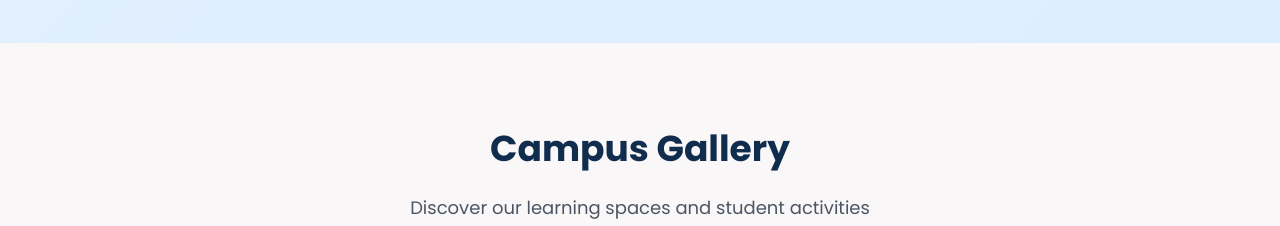
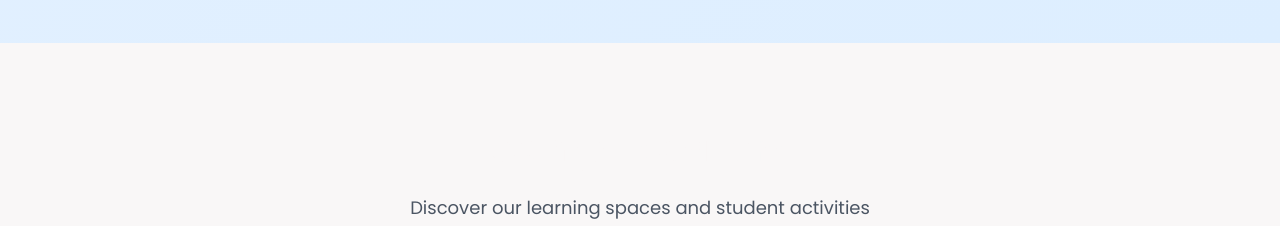
Before and after one commit to DhanushSaiCoder/AndhraPolytechnic, a React (Create React App) app in the folder frontend/: page / in a window 1280 px wide. Shown: the part 5360-5586 px from the top of the page. Built offline with nearby package versions, Linux system fonts and the light colour scheme.

Commit message:
fix: Update title color in CollegeGallery.css for better visibility

```diff
--- a/frontend/src/styles/HomeStyles/CollegeGallery.css
+++ b/frontend/src/styles/HomeStyles/CollegeGallery.css
@@ -2,6 +2,7 @@
   padding-top: 3rem; /* py-12 */
   padding-bottom: 3rem;
   background-color: #F9F7F7; /* bg-white */
+
 }
 
 .container {
@@ -20,7 +21,7 @@
 .title {
   font-size: 1.875rem; /* text-3xl */
   font-weight: 700; /* font-bold */
-  color: #112D4E; /* text-gray-800 */
+  color: #F9F7F7;
   margin-bottom: 1rem; /* mb-4 */
 }
 
```
